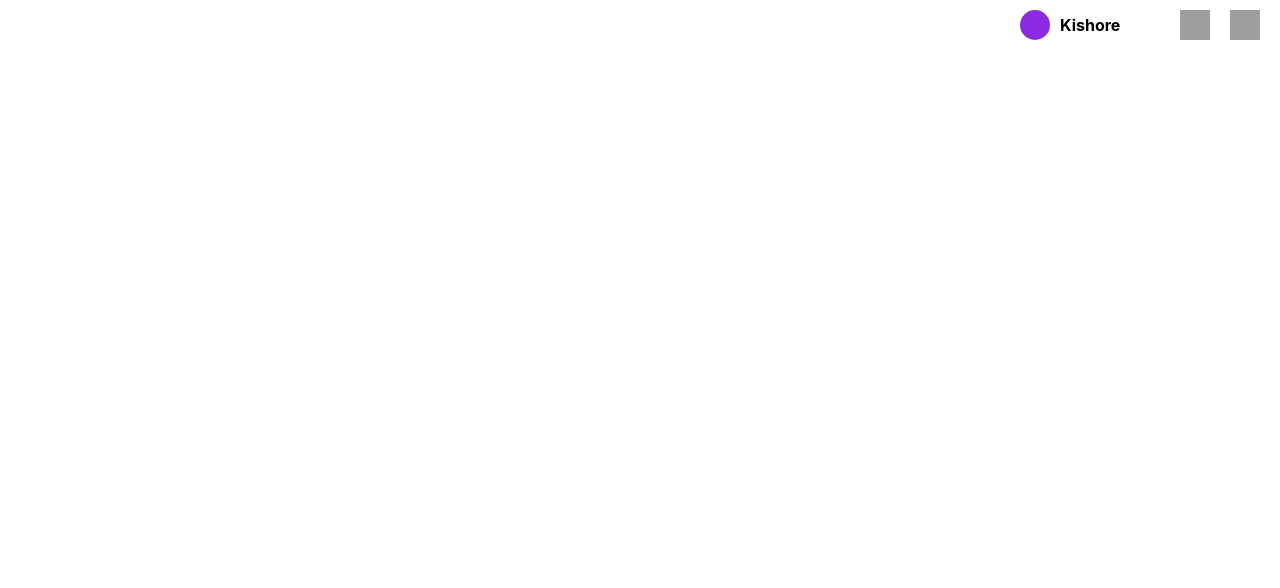
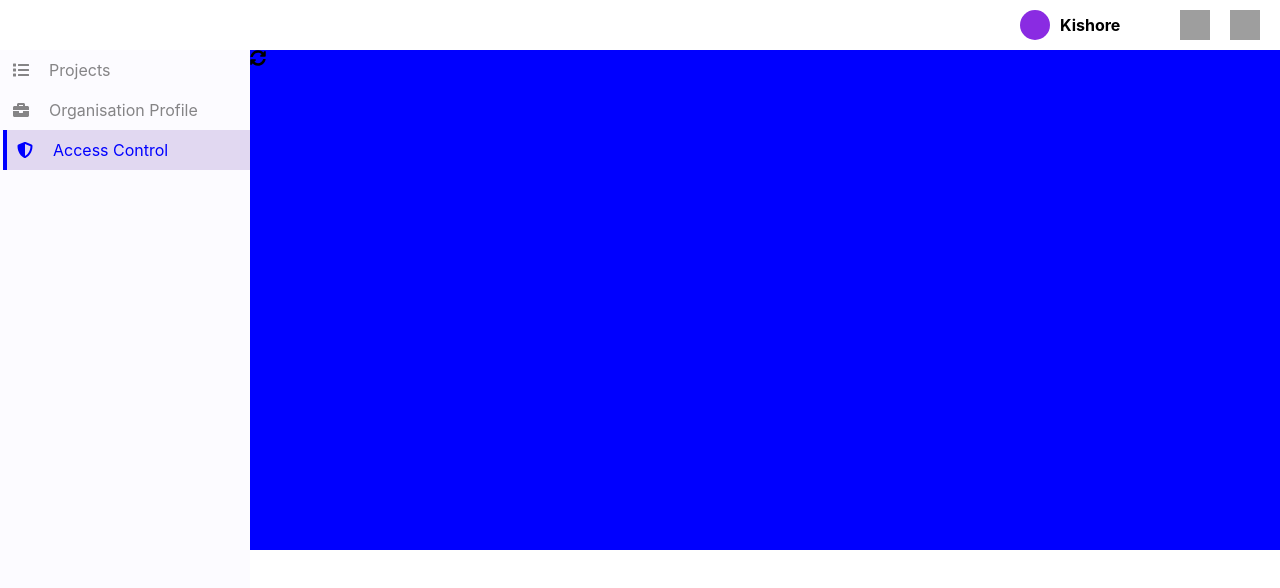
Before and after one commit to DefCon-018/mysite-test, a React (Create React App) app: page / in a window 1280 px wide. Shown: the top 588 px of the page. Built offline with nearby package versions, Linux system fonts and the light colour scheme; grey boxes are pictures that could not be loaded.

Commit message:
Add Aside component

```diff
--- a/package.json
+++ b/package.json
@@ -6,9 +6,11 @@
     "@testing-library/jest-dom": "^5.14.1",
     "@testing-library/react": "^11.2.7",
     "@testing-library/user-event": "^12.8.3",
+    "font-awesome": "^4.7.0",
     "prop-types": "^15.7.2",
     "react": "^17.0.2",
     "react-dom": "^17.0.2",
+    "react-icons": "^4.2.0",
     "react-redux": "^7.2.4",
     "react-scripts": "4.0.3",
     "redux": "^4.1.0",
--- /dev/null
+++ b/src/actions/index.js
@@ -0,0 +1,8 @@
+export const ADD_DATA = 'ADD_DATA';
+
+export function addData(data){
+    return {
+        type: ADD_DATA,
+        data
+    }
+}
--- a/src/components/App.js
+++ b/src/components/App.js
@@ -1,11 +1,12 @@
-import {Navbar, Aside} from "./";
+import {Navbar, Aside, Content} from "./";
 
 function App() {
   return (
-    <div className="App">
+    <div className="app">
       <Navbar />
       <div className= "main">
         <Aside />
+        <Content />
       </div>
     </div>
   );
--- a/src/components/Aside.js
+++ b/src/components/Aside.js
@@ -1,10 +1,22 @@
 import React from 'react';
+import { FaList, FaShieldAlt, FaBriefcase } from "react-icons/fa";
 
 class Aside extends React.Component {
     render() {
         return (
-            <div>
-
+            <div className= "aside">
+                <div className= "part">
+                   <FaList />
+                   <span>Projects</span>
+                </div>
+                <div className= "part">
+                    <FaBriefcase />
+                    <span>Organisation Profile</span>
+                </div>
+                <div className= "part selected">
+                    <FaShieldAlt />
+                    <span>Access Control</span>
+                </div>
             </div>
         );
     }
--- a/src/components/Content.js
+++ b/src/components/Content.js
@@ -0,0 +1,35 @@
+import React from 'react';
+import { addData } from '../actions';
+import { data } from '../data';
+import {connect} from 'react-redux';
+import {FaSyncAlt} from "react-icons/fa";
+
+class Content extends React.Component {
+
+    componentDidMount(){
+        const {dispatch} = this.props;
+        dispatch(addData(data));
+    }
+
+    render() {
+        return (
+            <div className= "container">
+                <div className= "heading">
+                    <div className= "heading-left">
+
+                    </div>
+                    <div className= "heading-right">
+                        <FaSyncAlt />
+                    </div>
+                </div>
+            </div>
+        );
+    }
+}
+
+function mapStateToProps({data}){
+    return{
+        data
+    }
+}
+export default connect(mapStateToProps)(Content);
--- a/src/components/index.js
+++ b/src/components/index.js
@@ -1,7 +1,9 @@
 import Navbar from "./Navbar";
 import Aside from "./Aside";
+import Content from "./Content";
 
 export {
     Navbar,
-    Aside
+    Aside,
+    Content
 }
--- a/src/index.css
+++ b/src/index.css
@@ -18,6 +18,8 @@ code {
   box-sizing: border-box;
 }
 
+
+/* Navbar */
 .nav{
   display: flex;
   justify-content: space-between;
@@ -61,3 +63,46 @@ img{
   justify-content: space-between;
   width: 80px;
 }
+
+
+/* aside */
+
+.aside{
+  background-color: #FCFBFF;
+  width: 10%;
+  height: 100%;
+  min-width: 250px;
+  position: fixed;
+  padding-left: 3px;
+}
+
+.part{
+  display: flex;
+  padding: 10px;
+  align-items: center;
+  color: #858486;
+}
+.part span{
+  padding: 0px 0px 0px 20px;
+}
+
+.main{
+  display: flex;
+}
+.container{
+  width: 89%;
+  height: 500px;
+  background-color: blue;
+  margin-left: 250px;
+}
+
+.selected{
+  background-color: #E1D8F1;
+  color: blue;
+  border-left: 4px solid blue;
+}
+
+/* .icon{
+  width: 50px;
+  height: 50px;
+} */
--- a/src/index.js
+++ b/src/index.js
@@ -2,11 +2,18 @@ import React from 'react';
 import ReactDOM from 'react-dom';
 import './index.css';
 import App from './components/App';
+import {configureStore} from './store';
+import {Provider} from 'react-redux';
+
+let store = configureStore();
+console.log(store.getState());
 
 ReactDOM.render(
-  <React.StrictMode>
-    <App />
-  </React.StrictMode>,
+  <Provider store= {store}>
+    <React.StrictMode>
+      <App />
+    </React.StrictMode>
+  </Provider>,
   document.getElementById('root')
 );
 
--- /dev/null
+++ b/src/reducers/data.js
@@ -0,0 +1,10 @@
+import { ADD_DATA } from "../actions";
+
+export default function data(state= [], action){
+    switch(action.type){
+        case ADD_DATA:
+            return action.data
+        default:
+            return state;
+    }
+}
--- /dev/null
+++ b/src/reducers/index.js
@@ -0,0 +1,6 @@
+import { combineReducers } from "redux";
+import data from "./data";
+
+export default combineReducers({
+    data
+})
--- /dev/null
+++ b/src/store/index.js
@@ -0,0 +1,11 @@
+import { createStore, applyMiddleware } from "redux";
+import thunk from "redux-thunk";
+import logger from "redux-logger";
+import reducer from '../reducers';
+
+let store;
+
+export function configureStore(){
+    store = createStore(reducer, applyMiddleware(thunk, logger));
+    return store;
+}
```
Also changed, not shown: 1 other file (tests, documents, lock files or other folders).
